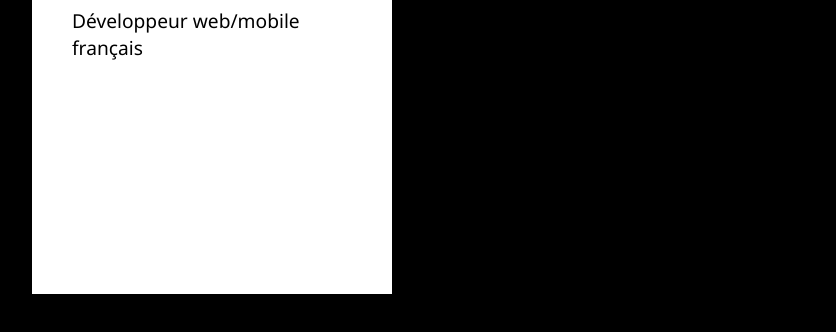
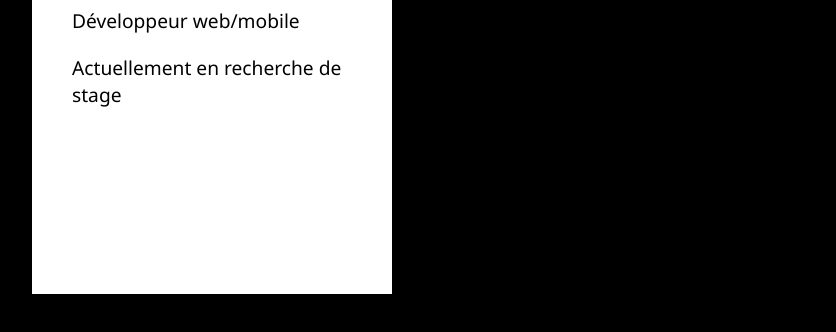
Before and after one commit to Rcohl/portfolio, a plain HTML site: page index.html in a window 1280 px wide. Shown: the part 286-618 px from the top of the page, without its empty margins (428-1264 px from the left). Drawn offline with Linux system fonts and the light colour scheme.

Commit message:
modifications du texte index.html

```diff
--- a/index.html
+++ b/index.html
@@ -28,7 +28,8 @@
     <div class="box">
       <a class="main-box" href="projets.html"
         ><h2>Orczyk Corentin</h2>
-        <p>Développeur web/mobile français</p></a
+        <p>Développeur web/mobile</p>
+        <p>Actuellement en recherche de stage</p></a
       >
     </div>
 
```
